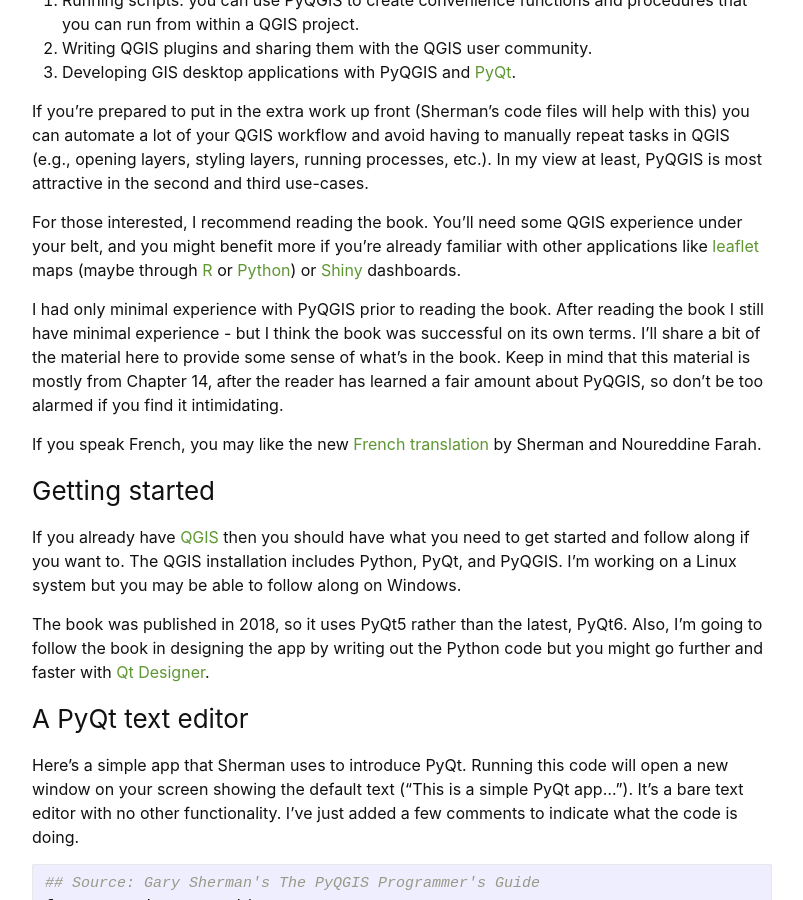
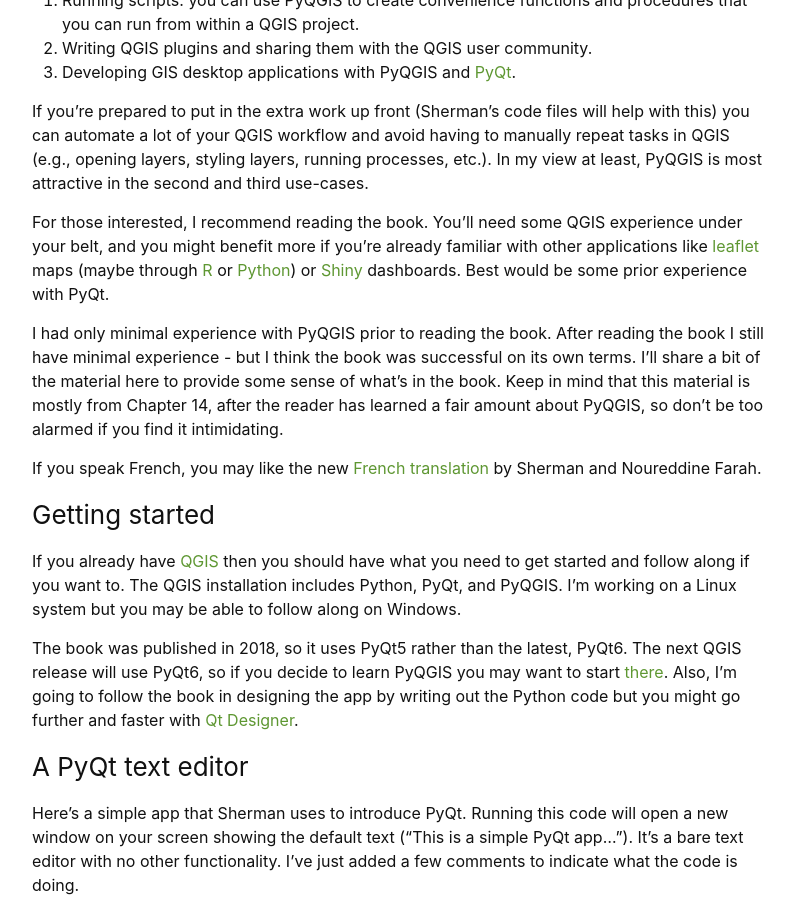
Before and after one commit to ConnorDonegan/connordonegan.github.io, a Jekyll site: the page built from _posts/2025-10-04-pyqgis-guide.markdown, in a window 1280 px wide and 900 px high, scrolled down 544 px. Shown: the whole window, without its empty margins (238-1041 px from the left). Built offline with Jekyll 4.4.1, drawn with Linux system fonts in a browser that asks for light colours.

Commit message:
ref pyqt6/qgis 4

```diff
--- a/_posts/2025-10-04-pyqgis-guide.markdown
+++ b/_posts/2025-10-04-pyqgis-guide.markdown
@@ -24,7 +24,7 @@
 
 If you're prepared to put in the extra work up front (Sherman's code files will help with this) you can automate a lot of your QGIS workflow and avoid having to manually repeat tasks in QGIS (e.g., opening layers, styling layers, running processes, etc.). In my view at least, PyQGIS is most attractive in the second and third use-cases.
 
- For those interested, I recommend reading the book. You'll need some QGIS experience under your belt, and you might benefit more if you're already familiar with other applications like [leaflet](https://leafletjs.com/) maps (maybe through [R](https://rstudio.github.io/leaflet/) or [Python](https://python-visualization.github.io/folium/latest/getting_started.html)) or [Shiny](https://shiny.posit.co/) dashboards.
+ For those interested, I recommend reading the book. You'll need some QGIS experience under your belt, and you might benefit more if you're already familiar with other applications like [leaflet](https://leafletjs.com/) maps (maybe through [R](https://rstudio.github.io/leaflet/) or [Python](https://python-visualization.github.io/folium/latest/getting_started.html)) or [Shiny](https://shiny.posit.co/) dashboards. Best would be some prior experience with PyQt.
 
 I had only minimal experience with PyQGIS prior to reading the book. After reading the book I still have minimal experience - but I think the book was successful on its own terms. I'll share a bit of the material here to provide some sense of what's in the book. Keep in mind that this material is mostly from Chapter 14, after the reader has learned a fair amount about PyQGIS, so don't be too alarmed if you find it intimidating.
 
@@ -34,7 +34,7 @@
 
 If you already have [QGIS](https://qgis.org/) then you should have what you need to get started and follow along if you want to. The QGIS installation includes Python, PyQt, and PyQGIS. I'm working on a Linux system but you may be able to follow along on Windows.
 
-The book was published in 2018, so it uses PyQt5 rather than the latest, PyQt6. Also, I'm going to follow the book in designing the app by writing out the Python code but you might go further and faster with [Qt Designer](https://realpython.com/qt-designer-python/).
+The book was published in 2018, so it uses PyQt5 rather than the latest, PyQt6. The next QGIS release will use PyQt6, so if you decide to learn PyQGIS you may want to start [there](https://www.pythonguis.com/tutorials/pyqt6-creating-your-first-window/). Also, I'm going to follow the book in designing the app by writing out the Python code but you might go further and faster with [Qt Designer](https://realpython.com/qt-designer-python/).
 
 ### A PyQt text editor
 
```
